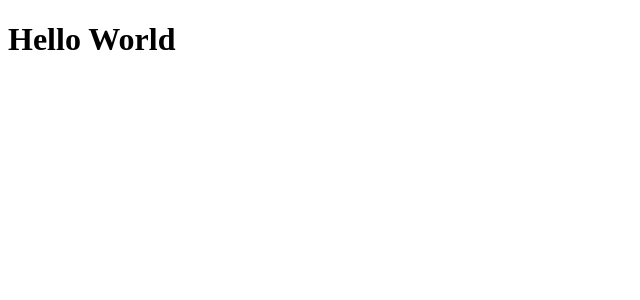
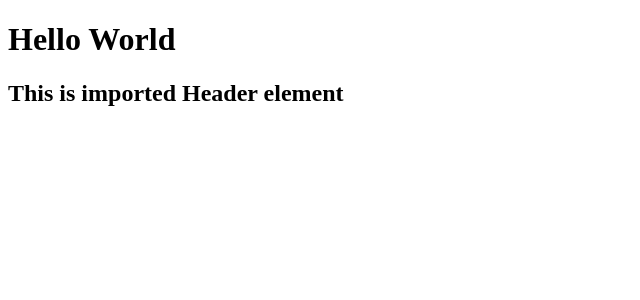
Before and after one commit to iamwatchdogs/Learning-React, a React (Create React App) app: page / in a window 1280 px wide. Shown: the top 300 px of the page, without its empty margins (0-640 px from the left). Built offline with nearby package versions, Linux system fonts and the light colour scheme.

Commit message:
Created AnotherApp.js

```diff
--- a/src/index.js
+++ b/src/index.js
@@ -1,5 +1,6 @@
 import React from 'react';
 import ReactDOM from 'react-dom/client';
+import App from './App';
 
 // Note that Component identifier has Camel casing notion
 function MyFirstComponent() {
@@ -10,5 +11,6 @@ const root = ReactDOM.createRoot(document.getElementById('root'));
 root.render(
   <React.StrictMode>
     <MyFirstComponent />
+    <App />
   </React.StrictMode>
 );
```
Also changed, not shown: src/AnotherApp.js (added).
